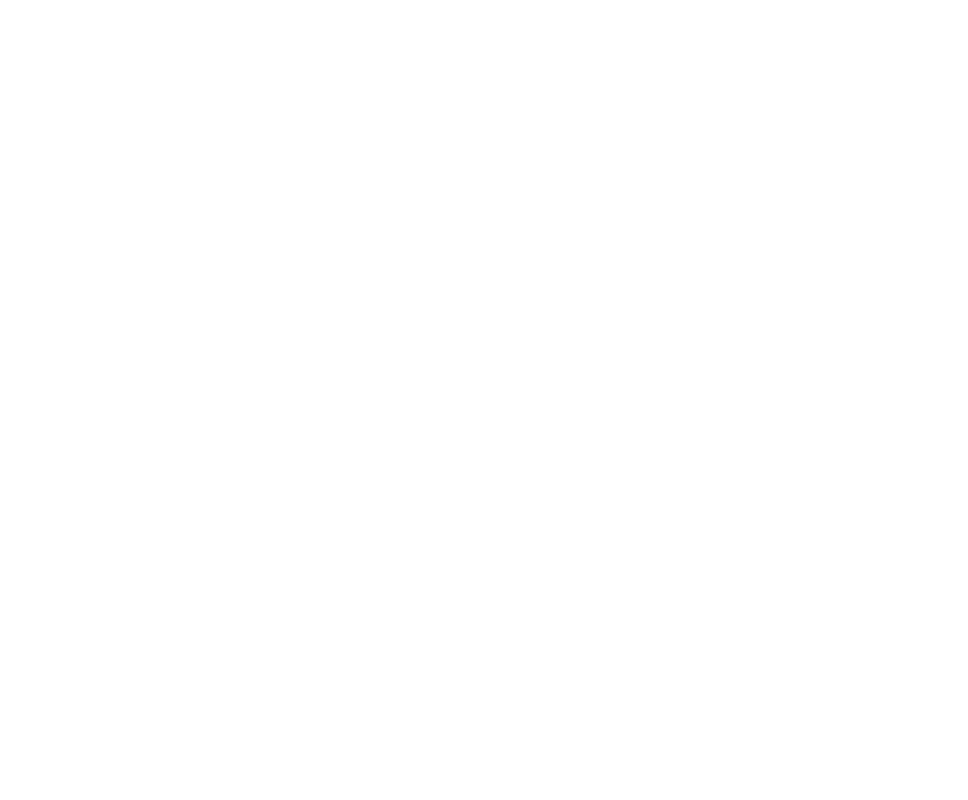
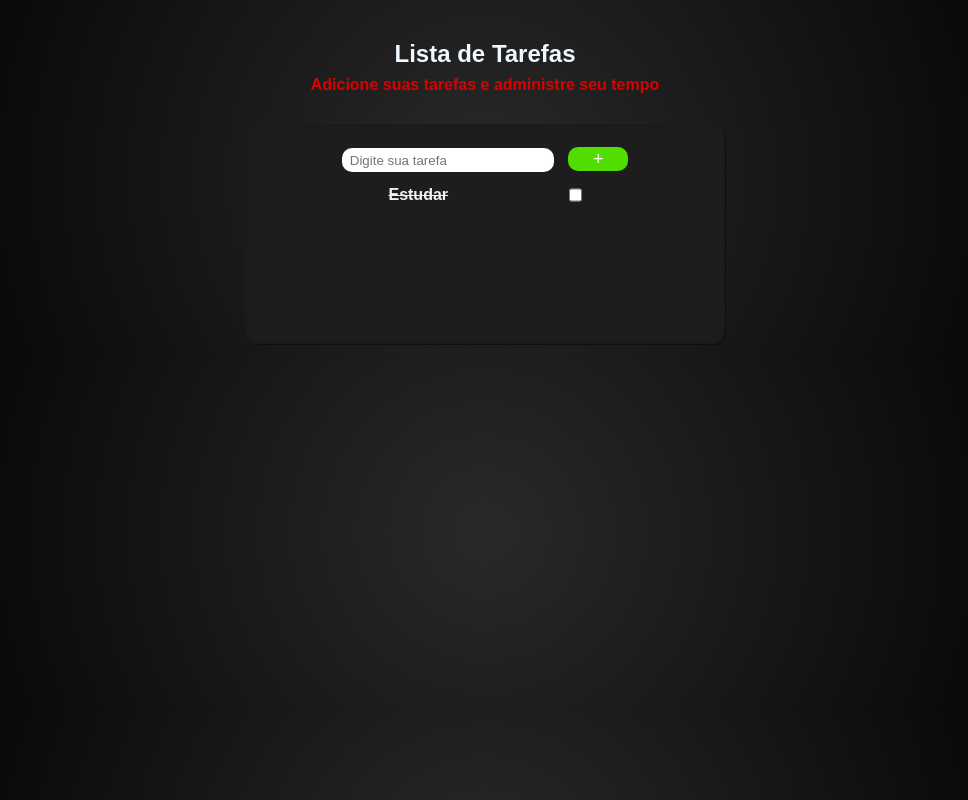
Before and after one commit to andreilbarbosa/curso_ebac_frontend, a plain HTML site: page index.html in a window 1280 px wide. Shown: the whole page, without its empty margins (155-1123 px from the left). Drawn offline with Linux system fonts and the light colour scheme.

Commit message:
Estrutura e estilização da página feitas.

```diff
--- a/index.html
+++ b/index.html
@@ -7,6 +7,28 @@
     <link rel="stylesheet" href="./main.css">
 </head>
 <body>
+    <header>
+        <h2>Lista de Tarefas</h2>
+        <h4>Adicione suas tarefas e administre seu tempo</h4>
+    </header>
+    <main>
+        <div class="container">
+            <div class="box">
+                <form>
+                    <input type="text" id="input-tarefa" required placeholder="Digite sua tarefa" />
+                    <button type="submit" id="botao-enviar">+</button>
+                </form>
+                <ul>
+                    <li>
+                        <form class="atividade">
+                            <p>Estudar</p>
+                            <input type="checkbox"/>
+                        </form>
+                    </li>
+                </ul>
+            </div>
+        </div>
+    </main>
     <script src="./main.js"></script>
 </body>
 </html>
--- a/main.css
+++ b/main.css
@@ -0,0 +1,99 @@
+*{
+    box-sizing: border-box;
+    padding: 0;
+    margin: 0;
+    font-family: Arial, Helvetica, sans-serif;
+}
+
+body {
+    background: radial-gradient(circle, #292929, #000000);
+}
+
+header{
+    display: flex;
+    flex-direction:column;
+    justify-content: center;
+    align-items: center;
+    padding: 20px;
+}
+
+header h2{
+    margin-top: 20px;
+    color: aliceblue;
+    cursor: default;
+}
+
+header h4{
+    margin-top: 8px;
+    color: rgb(219, 0, 0);
+    font-weight: bold;
+    cursor: default;
+}
+
+header h4:hover{
+    color: rgb(255, 0, 0);
+    transition: ease-in .3s;
+}
+
+.container{
+    display: flex;
+    align-items: center;
+    justify-content: center;
+    height: 30vh;
+    margin: 0 auto;
+}
+
+.box{
+    padding: 20px;
+    text-align: center;
+    height: 220px;
+    width: 480px;
+    border: 3px solid rgb(27, 27, 27);
+    border-radius: 12px;
+    box-shadow: 1px 1px rgb(15, 15, 15);
+    background-color: #1d1d1d;
+}
+
+#input-tarefa{
+    padding: 8px;
+    height: 24px;
+    width: 212px;
+    border-radius: 10px;
+    border: none;
+    outline: none;
+    margin-right: 10px;
+}
+
+#botao-enviar{
+    background-color: rgb(81, 221, 0);
+    font-size: 18px;
+    color: rgb(255, 255, 255);
+    height: 24px;
+    width: 60px;
+    border-radius: 10px;
+    border: none;
+    outline: none;
+    cursor: pointer;
+}
+
+#botao-enviar:hover{
+    background-color: rgb(64, 175, 0);
+    transition: ease-in .3s;
+}
+
+.atividade{
+    margin-top: 14px;
+    display: flex;
+    flex-wrap: wrap;
+    justify-content: space-evenly;
+}
+
+p{
+    color: rgb(240, 240, 240);
+    font-weight: 600;
+    text-decoration: line-through;
+}
+
+ul{
+    list-style: none;
+}
```
